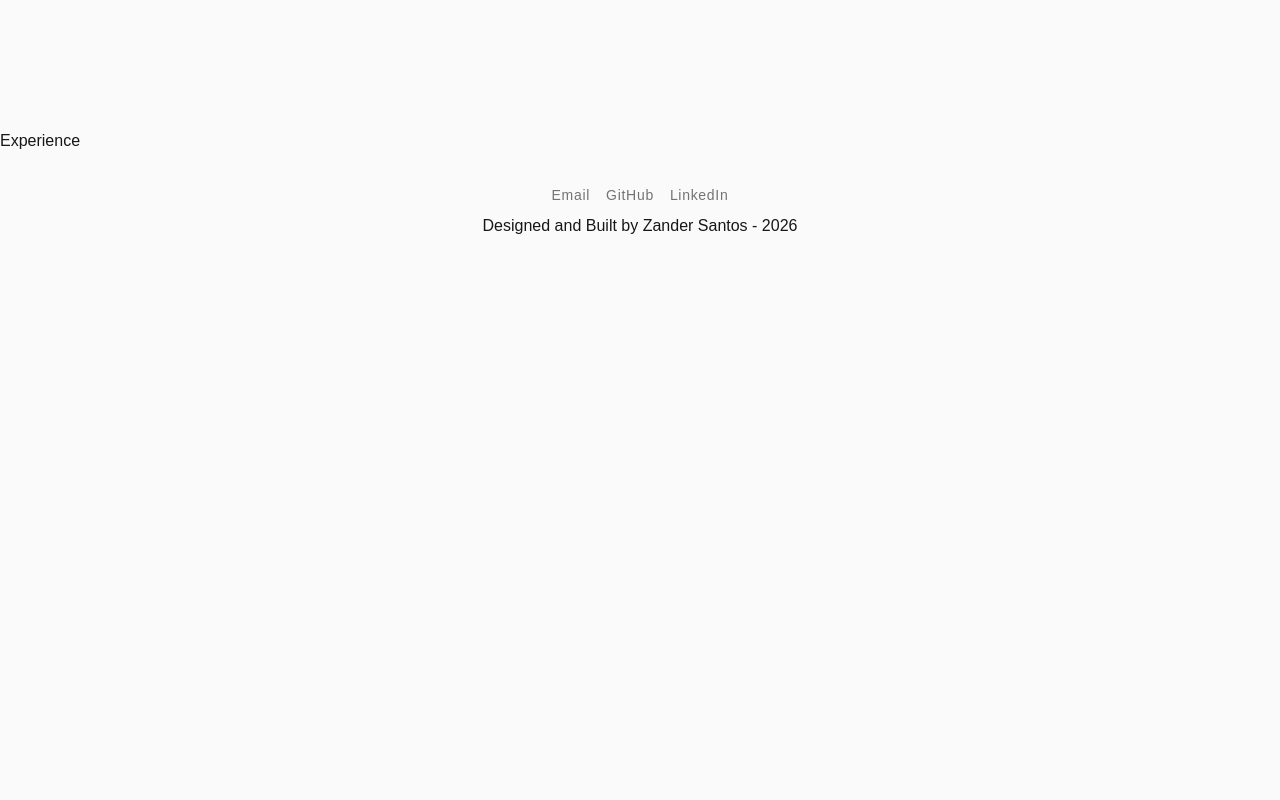
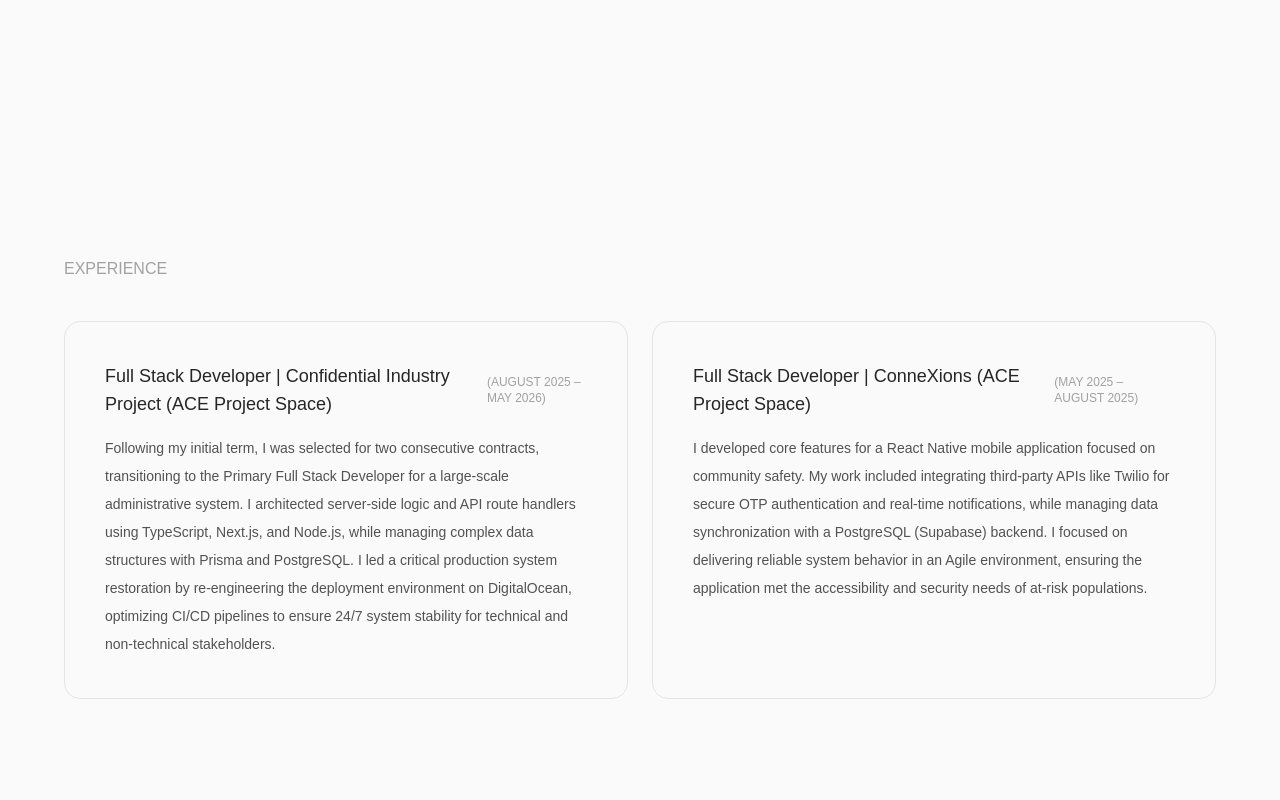
Before and after one commit to zandersantos/zander-santos-portfolio, a Next.js app in the folder zander-santos-portfolio/: page / in a window 1280 px wide. Shown: the part 1540-2340 px from the top of the page. Before the commit the page ends 1810 px from the top, so only its background shows below. Built offline with nearby package versions, Linux system fonts and the light colour scheme.

Commit message:
Added two Experience sections with updated styling, positioning, and spacing

```diff
--- a/zander-santos-portfolio/components/Experience.tsx
+++ b/zander-santos-portfolio/components/Experience.tsx
@@ -1,7 +1,53 @@
 const Experience = () => {
 
   return (
-    <h2>Experience</h2>
+    <section className="min-h-screen px-8 pt-32">
+      <div className="max-w-6xl mx-auto">
+        <h2 className="text-md uppercase text-neutral-400 mb-10">
+          Experience
+        </h2>
+
+        <div className="grid grid-cols-1 md:grid-cols-2 gap-6">
+          <div className="border border-neutral-200 rounded-2xl p-10">
+            <div className="flex items-center gap-3 mb-4">
+              <h3 className="text-lg font-medium text-neutral-800">
+                Full Stack Developer | Confidential Industry Project (ACE Project Space)
+              </h3>
+              <span className="text-xs uppercase text-neutral-400">
+                (August 2025 – May 2026)
+              </span>
+            </div>
+
+            <p className="text-sm leading-7 text-neutral-600 font-light">
+              Following my initial term, I was selected for two consecutive contracts,
+              transitioning to the Primary Full Stack Developer for a large-scale administrative system.
+              I architected server-side logic and API route handlers using TypeScript, Next.js, and Node.js,
+              while managing complex data structures with Prisma and PostgreSQL.
+              I led a critical production system restoration by re-engineering the deployment environment on DigitalOcean,
+              optimizing CI/CD pipelines to ensure 24/7 system stability for technical and non-technical stakeholders.
+            </p>
+          </div>
+
+          <div className="border border-neutral-200 rounded-2xl p-10">
+            <div className="flex items-center gap-3 mb-4">
+              <h3 className="text-lg font-medium text-neutral-800">
+                Full Stack Developer | ConneXions (ACE Project Space)
+              </h3>
+              <span className="text-xs uppercase text-neutral-400">
+                (May 2025 – August 2025)
+              </span>
+            </div>
+            <p className="text-sm leading-7 text-neutral-600 font-light">
+              I developed core features for a React Native mobile application focused on community safety.
+              My work included integrating third-party APIs like Twilio for secure OTP authentication and real-time notifications,
+              while managing data synchronization with a PostgreSQL (Supabase) backend.
+              I focused on delivering reliable system behavior in an Agile environment,
+              ensuring the application met the accessibility and security needs of at-risk populations.
+            </p>
+          </div>
+        </div>
+      </div>
+    </section>
   );
 };
 
```
